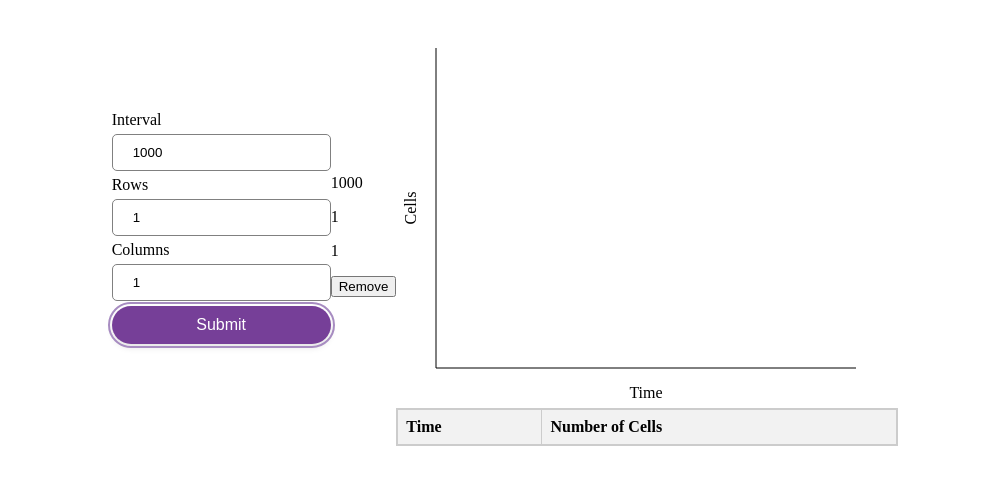
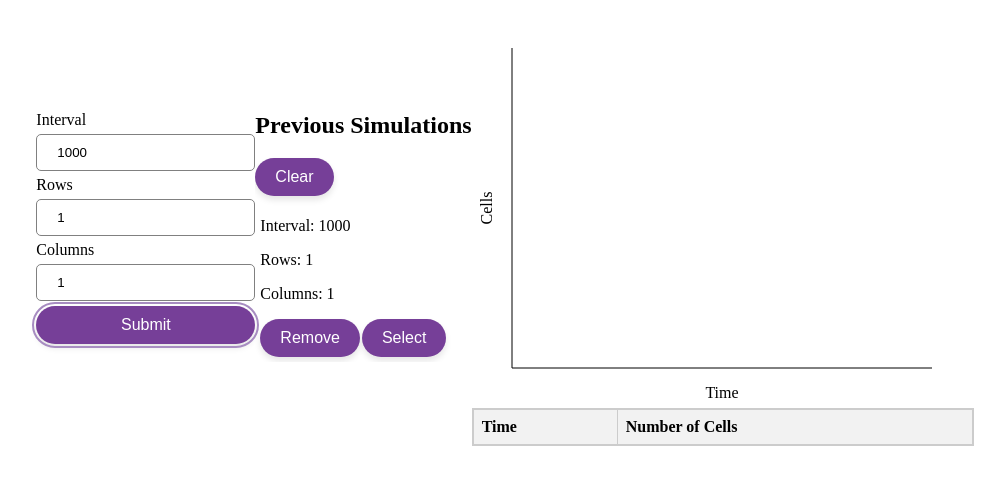
Before and after one commit to JackieLi565/cell-growth-sim, a React (Vite) app: page / in a window 1280 px wide. Both pictures are taken after a click on the button "Submit". Shown: the top 484 px of the page, without its empty margins (136-1141 px from the left). Built offline with nearby package versions, Linux system fonts and the light colour scheme.

Commit message:
complete history feature

```diff
--- a/src/features/history/History.tsx
+++ b/src/features/history/History.tsx
@@ -1,18 +1,48 @@
+import "./styles.css";
+
 import { FC } from "react";
 import { useHistory } from "./api/useHistory";
+import { Button } from "../../components/button/Button";
+import { useUrlParams } from "../../hooks/useUrlParams";
+import { FormRule } from "../form/Form";
 
 export const History: FC = () => {
-  const { history, remove } = useHistory();
+  const { history, remove, clear } = useHistory();
+  const { setParam } = useUrlParams();
+
+  const handleSelect = (data: FormRule) => {
+    setParam("interval", String(data.interval));
+    setParam("rows", String(data.rows));
+    setParam("cols", String(data.cols));
+  };
+
+  const items = Object.entries(history);
+
   return (
-    <div>
-      {Object.entries(history).map(([id, value]) => (
-        <div key={id}>
-          <p>{value.interval}</p>
-          <p>{value.rows}</p>
-          <p>{value.cols}</p>
-          <button onClick={() => remove(id)}>Remove</button>
+    <div className="history-container">
+      <h2>Previous Simulations</h2>
+      {items.length ? (
+        <>
+          <Button onClick={() => clear()}>Clear</Button>
+          <div>
+            {items.map(([id, value]) => (
+              <div className="history" key={id}>
+                <p>Interval: {value.interval}</p>
+                <p>Rows: {value.rows}</p>
+                <p>Columns: {value.cols}</p>
+                <div className="button-container">
+                  <Button onClick={() => remove(id)}>Remove</Button>
+                  <Button onClick={() => handleSelect(value)}>Select</Button>
+                </div>
+              </div>
+            ))}
+          </div>
+        </>
+      ) : (
+        <div>
+          <p>No previous simulations found.</p>
         </div>
-      ))}
+      )}
     </div>
   );
 };
--- a/src/features/history/styles.css
+++ b/src/features/history/styles.css
@@ -0,0 +1,14 @@
+.history-container {
+  max-height: 600px;
+  overflow-y: auto;
+  width: fit-content;
+}
+
+.history {
+  padding: 5px;
+}
+
+.button-container {
+  display: flex;
+  gap: 2px;
+}
```
